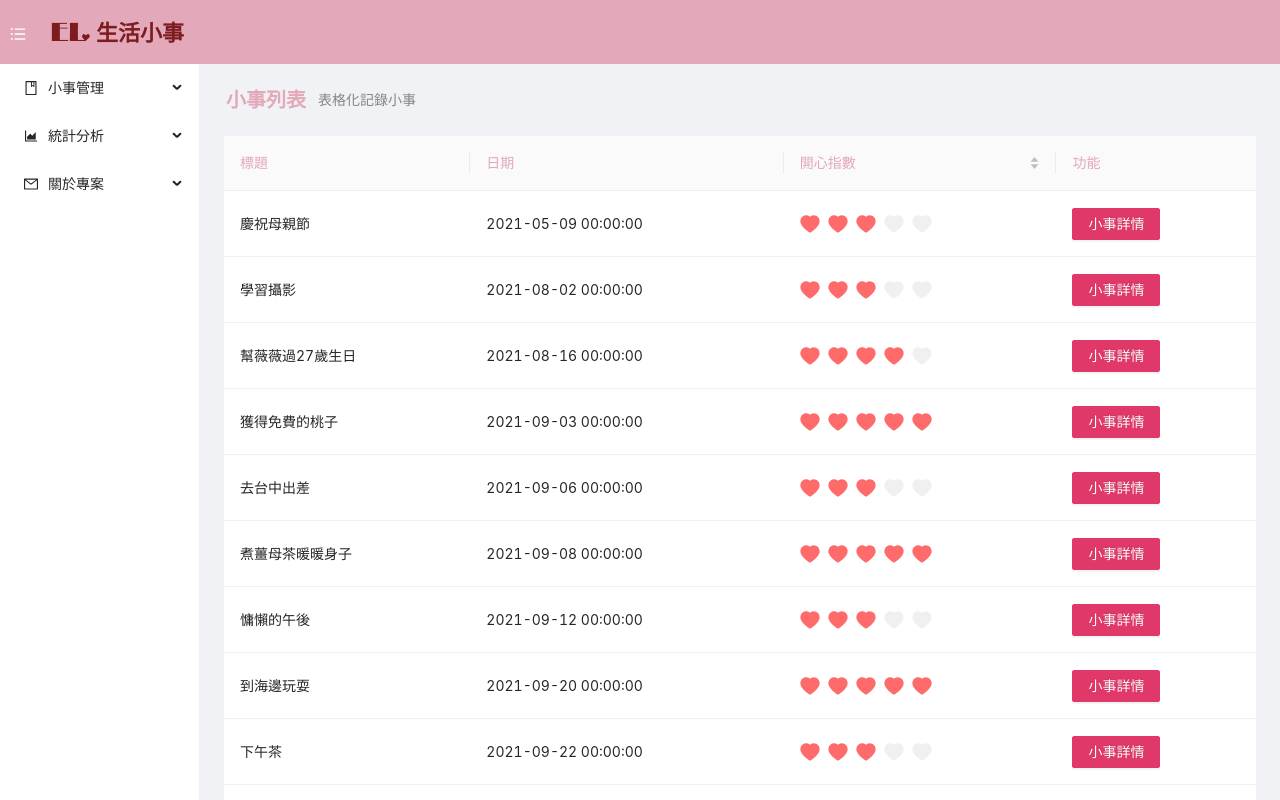
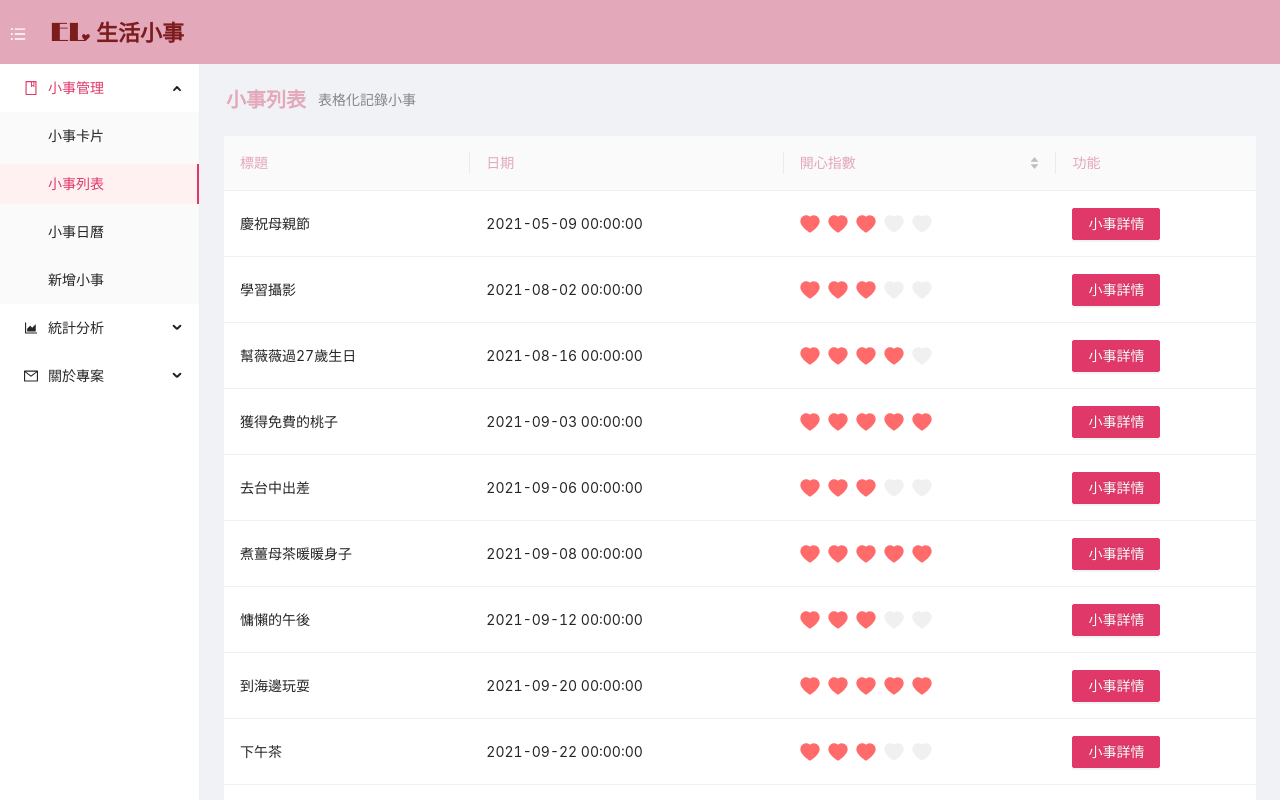
Before and after one commit to AbbyAbby33/life-essay, a React (Create React App) app: page /#/essay-manage/essay-list in a window 1280 px wide. Built offline with nearby package versions, Linux system fonts and the light colour scheme.

Commit message:
fix: 處理部屬Github改成HashRouter後menu的初始展開問題

```diff
--- a/src/App.js
+++ b/src/App.js
@@ -2,7 +2,7 @@ import React, { Component } from 'react';
 import './App.less';
 import { BookOutlined, AreaChartOutlined, MailOutlined } from '@ant-design/icons';
 import { Route, NavLink, Switch, Redirect } from "react-router-dom";
-import { createBrowserHistory } from 'history'
+import { createBrowserHistory } from 'history';
 
 // 頁面
 import CreateEssay from './pages/EssayMange/CreateEssay';
@@ -46,25 +46,35 @@ export default class App extends Component {
     }
 
     componentDidMount() {
+        // 2021/10/27：改成HashRouter後，要處理第一次刷新時顯示
+        // console.log('2021/10/27----------------------window.location', window.location);
+        const path = window.location.hash;
+        if (path) {
+            this.setState({
+                openKeys: path.split('/')[1],
+                selectedKeys: path.split('#')[1],
+            });
+        }
+
+        // 處理刷新時menu UI
         const { history } = this.state;
-        // console.log(history);
-        // 處理刷新時menu UI
-        this.setState({
-            openKeys: history.location.pathname.split('/')[1],
-            selectedKeys: history.location.pathname
-        });
+        console.log('2021/10/26----------------------history', history);
+        // this.setState({
+        //     openKeys: history.location.pathname.split('/')[1],
+        //     selectedKeys: history.location.pathname
+        // });
 
-        history.listen(location => {
-            // 監聽直接按瀏覽器上一頁下一頁事件處理menu UI
-            // console.log(location.pathname);
-            const { pathname } = location;
-            if (pathname) {
-                this.setState({
-                    openKeys: pathname.split('/')[1],
-                    selectedKeys: pathname
-                });
-            }
-        })
+        // history.listen(location => {
+        //     // 監聽直接按瀏覽器上一頁下一頁事件處理menu UI
+        //     // console.log(location.pathname);
+        //     const { pathname } = location;
+        //     if (pathname) {
+        //         this.setState({
+        //             openKeys: pathname.split('/')[1],
+        //             selectedKeys: pathname
+        //         });
+        //     }
+        // })
     }
 
     render() {
--- a/src/pages/EssayMange/EssayList/index.js
+++ b/src/pages/EssayMange/EssayList/index.js
@@ -71,8 +71,6 @@ export default class EssayList extends Component {
     }
 
     render() {
-        // console.log('EssayList', this.props);
-
         return (
             <div>
                 <PageHeader
```
Also changed, not shown: 1 other file (tests, documents, lock files or other folders).
